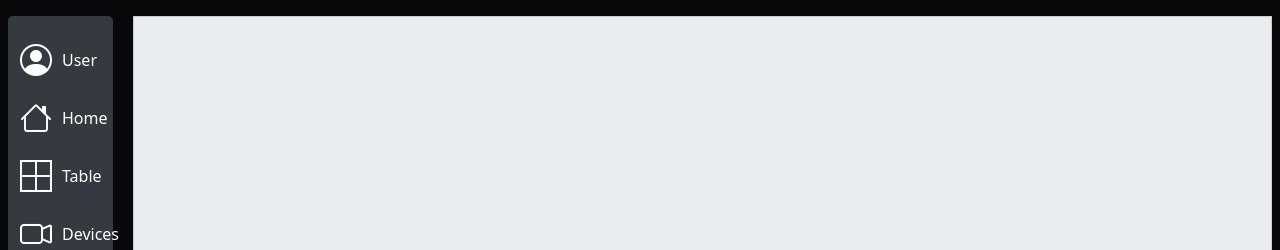
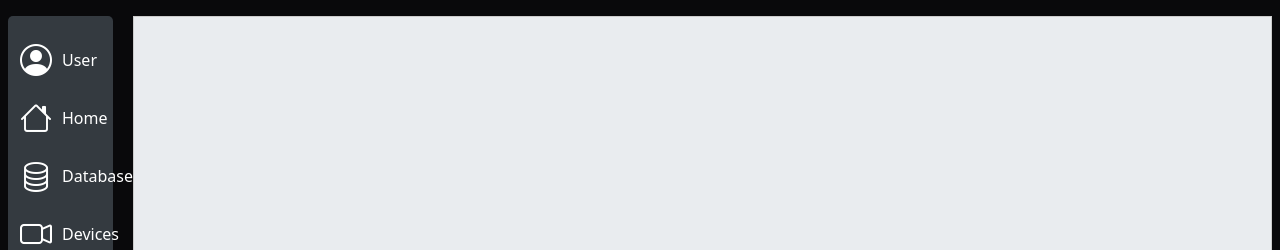
Before and after one commit to VoTanTai-dp/smart-portal, a Vue app in the folder frontend/: page / in a window 1280 px wide. Shown: the top 250 px of the page. Built offline with nearby package versions, Linux system fonts and the light colour scheme; a web font is replaced by a local one.

Commit message:
Update navigationBar.vue

```diff
--- a/frontend/src/layouts/navigationBar.vue
+++ b/frontend/src/layouts/navigationBar.vue
@@ -20,9 +20,9 @@
                 </RouterLink>
                 <RouterLink
                     style="text-decoration: none; color: white; display:flex; justify-content:flex-start; align-items: center;"
-                    class="nav-item" to="/table">
-                    <i class="bi bi-border-all" style="font-size: 2rem; margin-right: 10px;"></i>
-                    Table
+                    class="nav-item" to="/database">
+                    <i class="bi bi-database" style="font-size: 2rem; margin-right: 10px;"></i>
+                    Database
                 </RouterLink>
                 <RouterLink
                     style="text-decoration: none; color: white; display:flex; justify-content:flex-start; align-items: center;"
```
